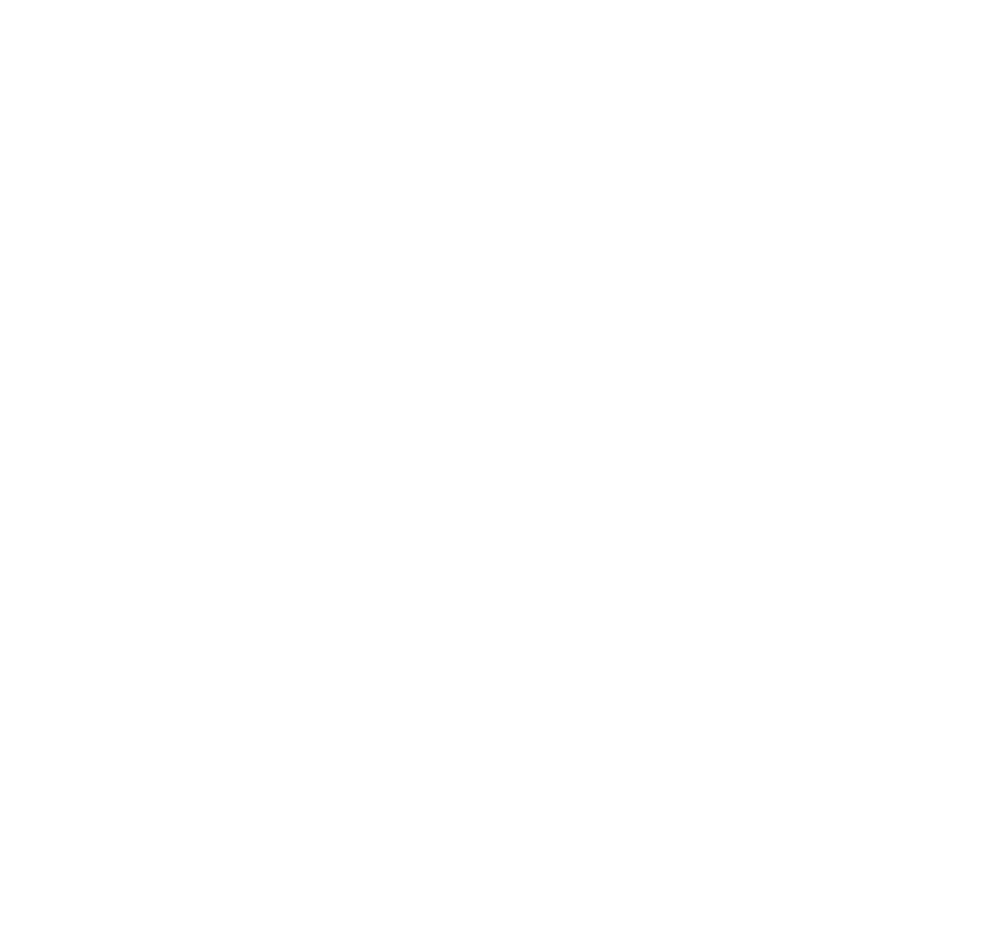
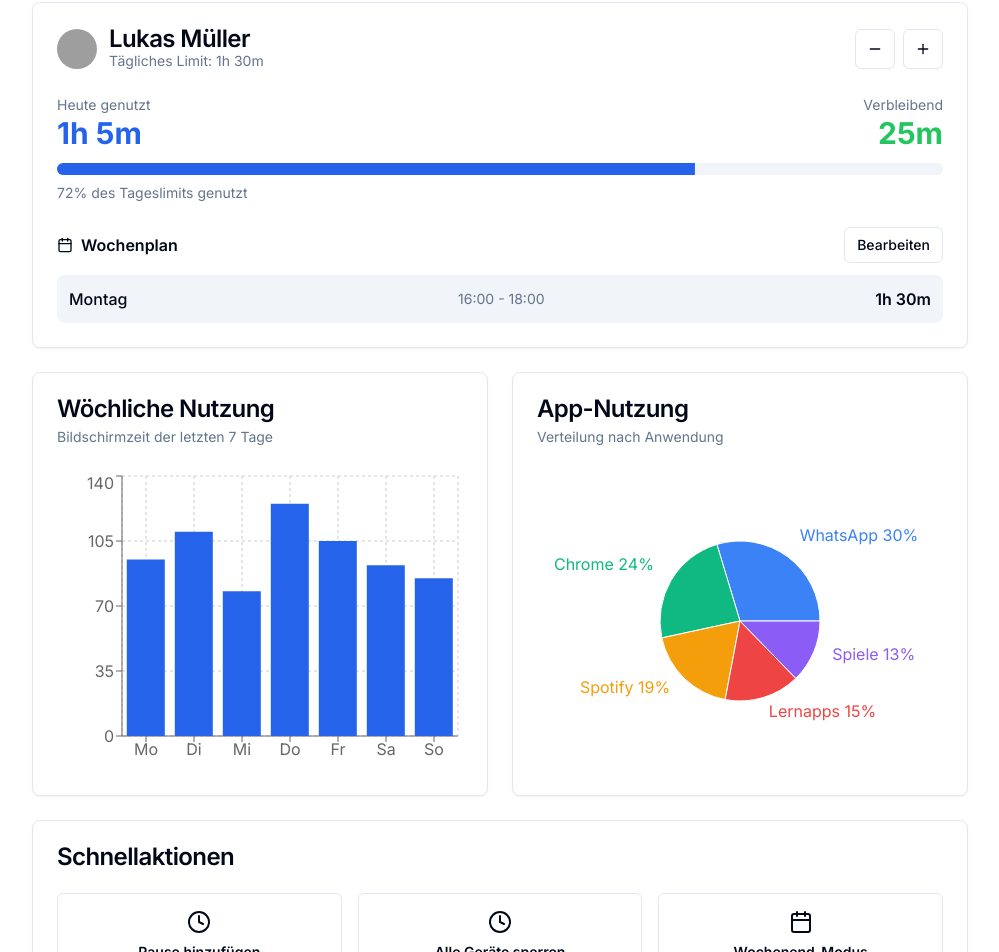
Before and after one commit to heidelbergerkeule-stack/parental-control-webapp, a Next.js app: page /screentime in a window 1280 px wide. Before the commit this address had no page. Shown: the part 601-1553 px from the top of the page, without its empty margins (280-1279 px from the left). Before the commit the page ends 800 px from the top, so only its background shows below. Built offline with nearby package versions, Linux system fonts and the light colour scheme; grey boxes are pictures that could not be loaded.

Commit message:
Add app/screentime/page.tsx

```diff
--- /dev/null
+++ b/app/screentime/page.tsx
@@ -0,0 +1,207 @@
+'use client'
+
+import DashboardLayout from '@/components/layout'
+import { Card, CardContent, CardDescription, CardHeader, CardTitle } from '@/components/card'
+import { Button } from '@/components/button'
+import { Progress } from '@/components/progress'
+import { mockChildren, mockScreenTimeData } from '@/lib/mockData'
+import { formatTime, calculatePercentage } from '@/lib/utils'
+import { Clock, Calendar, Plus, Minus } from 'lucide-react'
+import { BarChart, Bar, XAxis, YAxis, CartesianGrid, Tooltip, ResponsiveContainer, PieChart, Pie, Cell } from 'recharts'
+
+const COLORS = ['#3b82f6', '#10b981', '#f59e0b', '#ef4444', '#8b5cf6']
+
+export default function ScreenTime() {
+  const appData = [
+    { name: 'WhatsApp', value: 35 },
+    { name: 'Chrome', value: 28 },
+    { name: 'Spotify', value: 22 },
+    { name: 'Lernapps', value: 18 },
+    { name: 'Spiele', value: 15 },
+  ]
+
+  return (
+    <DashboardLayout>
+      <div className="space-y-6">
+        <div>
+          <h1 className="text-3xl font-bold">Bildschirmzeit</h1>
+          <p className="text-muted-foreground mt-1">
+            Verwalten Sie die Bildschirmzeit und setzen Sie Limits
+          </p>
+        </div>
+
+        {/* Children Screen Time */}
+        {mockChildren.map((child) => {
+          const percentage = calculatePercentage(child.usedScreenTime, child.screenTimeLimit)
+          const isNearLimit = percentage > 80
+
+          return (
+            <Card key={child.id}>
+              <CardHeader>
+                <div className="flex items-center justify-between">
+                  <div className="flex items-center gap-3">
+                    <img
+                      src={child.avatar}
+                      alt={child.name}
+                      className="h-10 w-10 rounded-full"
+                    />
+                    <div>
+                      <CardTitle>{child.name}</CardTitle>
+                      <CardDescription>Tägliches Limit: {formatTime(child.screenTimeLimit)}</CardDescription>
+                    </div>
+                  </div>
+                  <div className="flex gap-2">
+                    <Button variant="outline" size="icon">
+                      <Minus className="h-4 w-4" />
+                    </Button>
+                    <Button variant="outline" size="icon">
+                      <Plus className="h-4 w-4" />
+                    </Button>
+                  </div>
+                </div>
+              </CardHeader>
+              <CardContent className="space-y-6">
+                <div>
+                  <div className="flex justify-between mb-3">
+                    <div>
+                      <p className="text-sm text-muted-foreground">Heute genutzt</p>
+                      <p className={`text-3xl font-bold ${isNearLimit ? 'text-orange-500' : 'text-primary'}`}>
+                        {formatTime(child.usedScreenTime)}
+                      </p>
+                    </div>
+                    <div className="text-right">
+                      <p className="text-sm text-muted-foreground">Verbleibend</p>
+                      <p className="text-3xl font-bold text-green-500">
+                        {formatTime(child.screenTimeLimit - child.usedScreenTime)}
+                      </p>
+                    </div>
+                  </div>
+                  <Progress
+                    value={percentage}
+                    indicatorClassName={isNearLimit ? 'bg-orange-500' : 'bg-primary'}
+                    className="h-3"
+                  />
+                  <p className="text-sm text-muted-foreground mt-2">
+                    {percentage}% des Tageslimits genutzt
+                  </p>
+                </div>
+
+                {/* Schedule */}
+                <div>
+                  <div className="flex items-center justify-between mb-3">
+                    <h3 className="font-semibold flex items-center gap-2">
+                      <Calendar className="h-4 w-4" />
+                      Wochenplan
+                    </h3>
+                    <Button variant="outline" size="sm">
+                      Bearbeiten
+                    </Button>
+                  </div>
+                  <div className="space-y-2">
+                    {child.schedule.map((schedule) => {
+                      const days = ['Sonntag', 'Montag', 'Dienstag', 'Mittwoch', 'Donnerstag', 'Freitag', 'Samstag']
+                      return (
+                        <div key={schedule.id} className="flex items-center justify-between p-3 bg-secondary rounded-lg">
+                          <span className="font-medium">{days[schedule.dayOfWeek]}</span>
+                          <span className="text-sm text-muted-foreground">
+                            {schedule.startTime} - {schedule.endTime}
+                          </span>
+                          <span className="font-semibold">{formatTime(schedule.allowedMinutes)}</span>
+                        </div>
+                      )
+                    })}
+                  </div>
+                </div>
+              </CardContent>
+            </Card>
+          )
+        })}
+
+        {/* Charts */}
+        <div className="grid gap-6 md:grid-cols-2">
+          <Card>
+            <CardHeader>
+              <CardTitle>Wöchliche Nutzung</CardTitle>
+              <CardDescription>Bildschirmzeit der letzten 7 Tage</CardDescription>
+            </CardHeader>
+            <CardContent>
+              <div className="h-[300px]">
+                <ResponsiveContainer width="100%" height="100%">
+                  <BarChart data={mockScreenTimeData}>
+                    <CartesianGrid strokeDasharray="3 3" />
+                    <XAxis dataKey="date" tickFormatter={(date) => new Date(date).toLocaleDateString('de-DE', { weekday: 'short' })} />
+                    <YAxis />
+                    <Tooltip />
+                    <Bar dataKey="minutes" fill="hsl(var(--primary))" />
+                  </BarChart>
+                </ResponsiveContainer>
+              </div>
+            </CardContent>
+          </Card>
+
+          <Card>
+            <CardHeader>
+              <CardTitle>App-Nutzung</CardTitle>
+              <CardDescription>Verteilung nach Anwendung</CardDescription>
+            </CardHeader>
+            <CardContent>
+              <div className="h-[300px]">
+                <ResponsiveContainer width="100%" height="100%">
+                  <PieChart>
+                    <Pie
+                      data={appData}
+                      cx="50%"
+                      cy="50%"
+                      labelLine={false}
+                      label={({ name, percent }) => `${name} ${(percent * 100).toFixed(0)}%`}
+                      outerRadius={80}
+                      fill="#8884d8"
+                      dataKey="value"
+                    >
+                      {appData.map((entry, index) => (
+                        <Cell key={`cell-${index}`} fill={COLORS[index % COLORS.length]} />
+                      ))}
+                    </Pie>
+                    <Tooltip />
+                  </PieChart>
+                </ResponsiveContainer>
+              </div>
+            </CardContent>
+          </Card>
+        </div>
+
+        {/* Quick Actions */}
+        <Card>
+          <CardHeader>
+            <CardTitle>Schnellaktionen</CardTitle>
+          </CardHeader>
+          <CardContent>
+            <div className="grid gap-4 md:grid-cols-3">
+              <Button variant="outline" className="h-auto py-4">
+                <div className="text-center">
+                  <Clock className="h-6 w-6 mx-auto mb-2" />
+                  <p className="font-semibold">Pause hinzufügen</p>
+                  <p className="text-xs text-muted-foreground mt-1">30 Min Extra-Zeit</p>
+                </div>
+              </Button>
+              <Button variant="outline" className="h-auto py-4">
+                <div className="text-center">
+                  <Clock className="h-6 w-6 mx-auto mb-2" />
+                  <p className="font-semibold">Alle Geräte sperren</p>
+                  <p className="text-xs text-muted-foreground mt-1">Sofort wirksam</p>
+                </div>
+              </Button>
+              <Button variant="outline" className="h-auto py-4">
+                <div className="text-center">
+                  <Calendar className="h-6 w-6 mx-auto mb-2" />
+                  <p className="font-semibold">Wochenend-Modus</p>
+                  <p className="text-xs text-muted-foreground mt-1">Erweiterte Zeiten</p>
+                </div>
+              </Button>
+            </div>
+          </CardContent>
+        </Card>
+      </div>
+    </DashboardLayout>
+  )
+}
```
